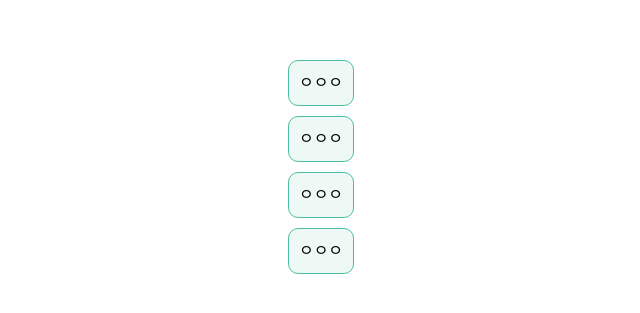
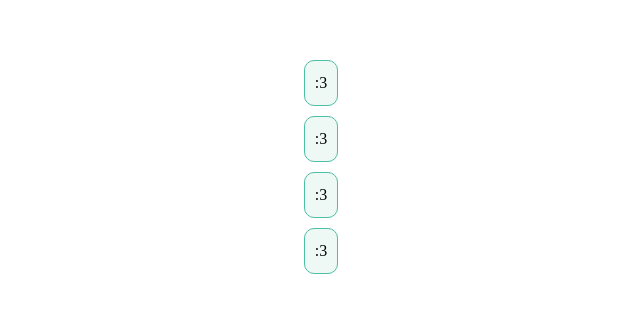
Before and after one commit to i-trust-you/wikid, a Next.js app: page / in a window 1280 px wide. Shown: the part 233-546 px from the top of the page, without its empty margins (319-959 px from the left). Built offline with nearby package versions, Linux system fonts and the light colour scheme; a web font is replaced by a local one.

Commit message:
feat: 무서운거 삭제

```diff
--- a/app/page.tsx
+++ b/app/page.tsx
@@ -3,17 +3,17 @@ import Popover from "@/_components/general/Popover";
 export default function Page() {
 	return (
 		<main className="flex h-screen w-screen flex-col items-center justify-center gap-[10px]">
-			<Popover gap={10} trigger="click" position="top" overlay={<div className="w-[100px] bg-gray-400">죽어</div>}>
-				<button className="rounded-[10px] border border-primary-200 bg-primary-100 px-[10px] py-[10px]">ㅇㅇㅇ</button>
+			<Popover gap={10} trigger="click" position="top" overlay={<div className="w-[100px] bg-gray-400">살아요</div>}>
+				<button className="rounded-[10px] border border-primary-200 bg-primary-100 px-[10px] py-[10px]">:3</button>
 			</Popover>
-			<Popover gap={10} trigger="hover" position="left" overlay={<div className="h-[100px] w-full bg-gray-400">죽어</div>}>
-				<button className="rounded-[10px] border border-primary-200 bg-primary-100 px-[10px] py-[10px]">ㅇㅇㅇ</button>
+			<Popover gap={10} trigger="hover" position="left" overlay={<div className="h-[100px] w-full bg-gray-400">살아요</div>}>
+				<button className="rounded-[10px] border border-primary-200 bg-primary-100 px-[10px] py-[10px]">:3</button>
 			</Popover>
-			<Popover gap={10} trigger="hover" position="right" overlay={<div className="h-[100px] w-full bg-gray-400">죽어</div>}>
-				<button className="rounded-[10px] border border-primary-200 bg-primary-100 px-[10px] py-[10px]">ㅇㅇㅇ</button>
+			<Popover gap={10} trigger="hover" position="right" overlay={<div className="h-[100px] w-full bg-gray-400">살아요</div>}>
+				<button className="rounded-[10px] border border-primary-200 bg-primary-100 px-[10px] py-[10px]">:3</button>
 			</Popover>
-			<Popover gap={10} trigger="click" position="bottom" overlay={<div className="w-full bg-gray-400">죽어</div>}>
-				<button className="rounded-[10px] border border-primary-200 bg-primary-100 px-[10px] py-[10px]">ㅇㅇㅇ</button>
+			<Popover gap={10} trigger="click" position="bottom" overlay={<div className="w-full bg-gray-400">살아요</div>}>
+				<button className="rounded-[10px] border border-primary-200 bg-primary-100 px-[10px] py-[10px]">:3</button>
 			</Popover>
 		</main>
 	);
```
